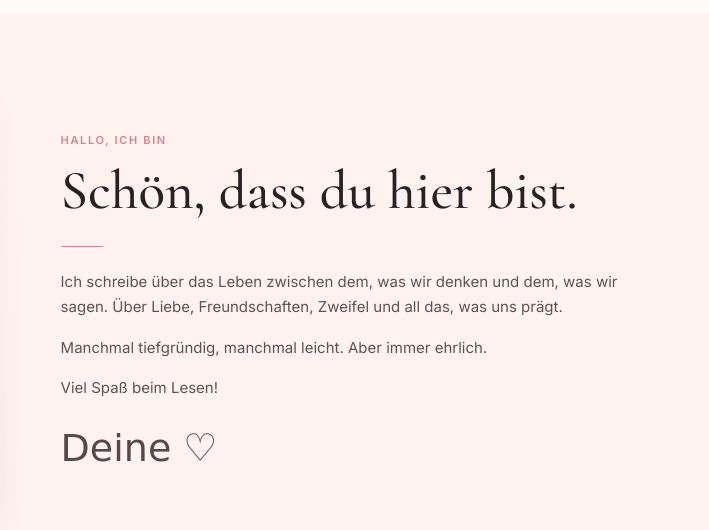
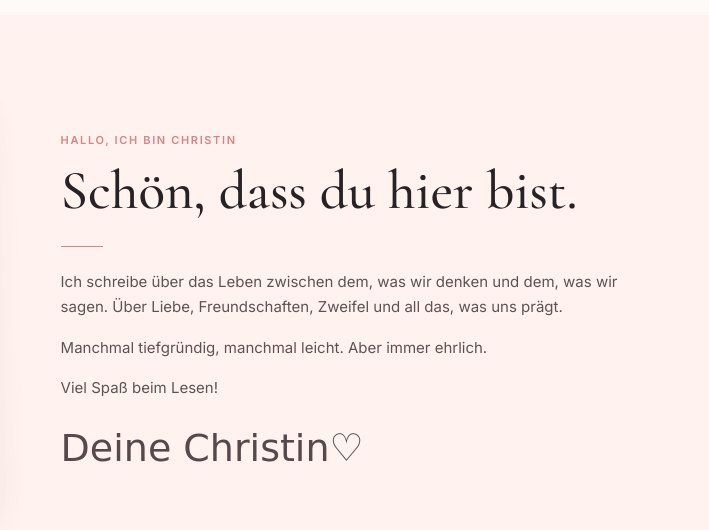
Before and after one commit to AnisaK/christin, a plain HTML site: page index.html in a window 1280 px wide. Shown: the part 1660-2190 px from the top of the page, 571-1280 px from the left. Drawn offline with nearby package versions, Linux system fonts and the light colour scheme; a web font is replaced by a local one.

Commit message:
Update index.html

```diff
--- a/index.html
+++ b/index.html
@@ -93,7 +93,7 @@
     </div>
 
     <div class="about-copy">
-      <p class="eyebrow">Hallo, ich bin</p>
+      <p class="eyebrow">Hallo, ich bin Christin</p>
       <h2>Schön, dass du hier bist.</h2>
       <div class="pink-line"></div>
       <p>
@@ -105,7 +105,7 @@
         Manchmal tiefgründig, manchmal leicht. Aber immer ehrlich.
       </p>
       <p>Viel Spaß beim Lesen!</p>
-      <div class="signature">Deine ♡</div>
+      <div class="signature">Deine Christin♡</div>
     </div>
   </section>
 
```
